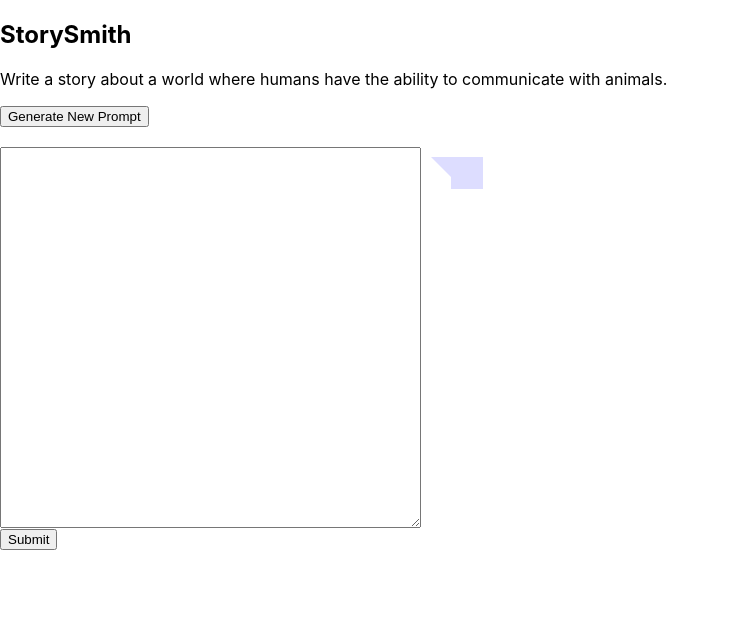
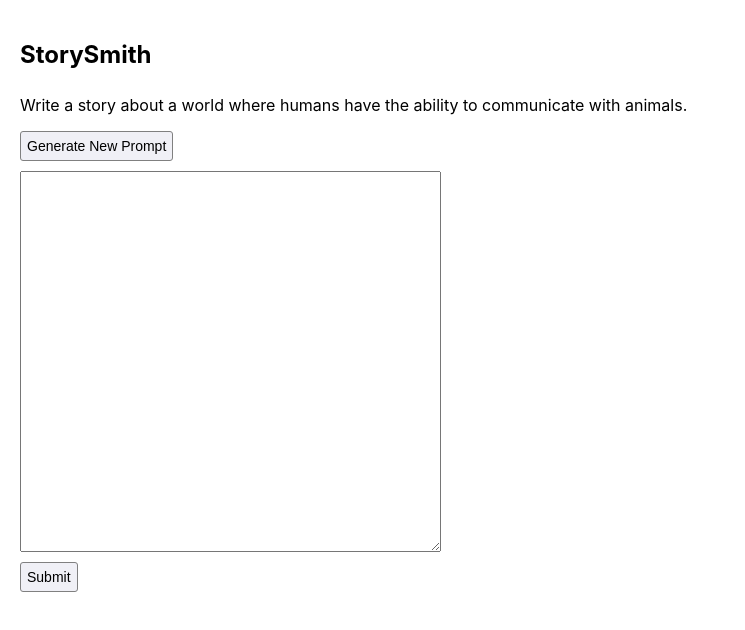
Before and after one commit to AnJiang88/Story-Smith, a React (Create React App) app: page / in a window 1280 px wide. Shown: the top 630 px of the page, without its empty margins (0-745 px from the left). Built offline with nearby package versions, Linux system fonts and the light colour scheme.

Commit message:
Made it prettier (#7)

```diff
--- a/src/App.scss
+++ b/src/App.scss
@@ -1,8 +1,22 @@
-.user-input {
-  display: block;
+.title {
+  margin-bottom: 0;
+}
+
+.main {
+  display: flex;
+  flex-direction: column;
+  gap: 10px;
 }
 
 .student-section {
   display: flex;
   align-items: flex-start;
 }
+
+.user-input {
+  display: block;
+}
+
+.submit-button {
+  margin-top: 10px;
+}
--- a/src/App.tsx
+++ b/src/App.tsx
@@ -24,12 +24,11 @@ function App() {
     <>
       <div className="container">
         <section className="main">
-          <h1>StorySmith</h1>
+          <h1 className="title">StorySmith</h1>
           <Prompt prompt={prompt} setPrompt={setPrompt} />
-          <br></br>
           <div className="student-section">
             <UserInput userText={userText} setUserText={setUserText} onSubmitText={handleSubmit} />
-            <FeedbackBubble text={feedback} />
+            {feedback && <FeedbackBubble text={feedback} />}
           </div>
         </section>
       </div>
--- a/src/Components/Prompt.tsx
+++ b/src/Components/Prompt.tsx
@@ -11,7 +11,7 @@ const Prompt: FC<PromptProps> = ({ prompt, setPrompt }) => {
 
     const generateNewPrompt = useCallback(() => {
         setLoadingPrompt(true);
-        textCompletion('Give a prompt for a creative writing assignment', 20).then((promptResponse) => {
+        textCompletion('Give a prompt for a creative writing assignment', 100).then((promptResponse) => {
             setPrompt(promptResponse)
             setLoadingPrompt(false);
         });
@@ -24,7 +24,7 @@ const Prompt: FC<PromptProps> = ({ prompt, setPrompt }) => {
 
     useEffect(() => {
         setPrompt('Write a story about a world where humans have the ability to communicate with animals.')
-    });
+    }, [setPrompt]);
 
     const onGeneratePrompt: ReactEventHandler<HTMLButtonElement> = () => {
         generateNewPrompt()
--- a/src/Components/UserInput.tsx
+++ b/src/Components/UserInput.tsx
@@ -21,7 +21,7 @@ const UserInput: React.FC<UserInputProps> = ({ userText, setUserText, onSubmitTe
         rows={25}
         cols={50}
       />
-      <button onClick={onSubmitText}>Submit</button>
+      <button className="submit-button" onClick={onSubmitText}>Submit</button>
     </div>
   );
 };
--- a/src/Components/feedback/feedback.scss
+++ b/src/Components/feedback/feedback.scss
@@ -1,12 +1,15 @@
-$bubble-background-color: #ddddff;
+@import '../../variables.scss';
 
 .feedback-bubble {
   margin: 10px 0 0 30px;
   display: inline-block;
   position: relative;
-	background-color: $bubble-background-color;
+	background-color: $primary-color;
   padding: 1em;
   max-width: 350px;
+  border-top-right-radius: 5px;
+  border-bottom-right-radius: 5px;
+  border-bottom-left-radius: 5px;
 
   &:after {
     content: ' ';
@@ -18,7 +21,7 @@ $bubble-background-color: #ddddff;
     top: 0px;
     bottom: auto;
     border: 22px solid;
-    border-color: $bubble-background-color transparent transparent transparent;
+    border-color: $primary-color transparent transparent transparent;
   }
 
 }
--- a/src/index.scss
+++ b/src/index.scss
@@ -1,5 +1,7 @@
+@import './variables.scss';
+
 body {
-  margin: 0;
+  margin: 20px;
   font-family: -apple-system, BlinkMacSystemFont, 'Segoe UI', 'Roboto', 'Oxygen',
     'Ubuntu', 'Cantarell', 'Fira Sans', 'Droid Sans', 'Helvetica Neue',
     sans-serif;
@@ -15,3 +17,16 @@ code {
 * {
   box-sizing: border-box;
 }
+
+button {
+  font-size: 14px;
+  padding: 6px;
+  background-color: #f0f0f6;
+  border: 1px solid grey;
+  border-radius: 3px;
+
+  &:hover {
+    background-color: #e0e0f6;
+    cursor: pointer;
+  }
+}
--- /dev/null
+++ b/src/variables.scss
@@ -0,0 +1 @@
+$primary-color: #ddddff;
```
